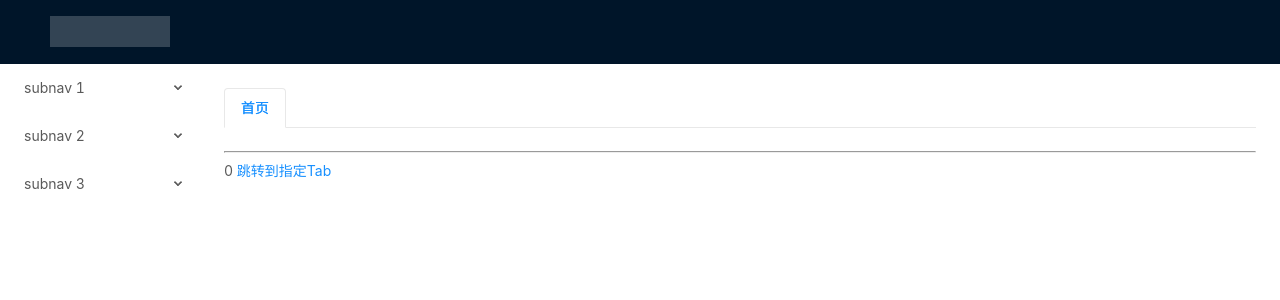
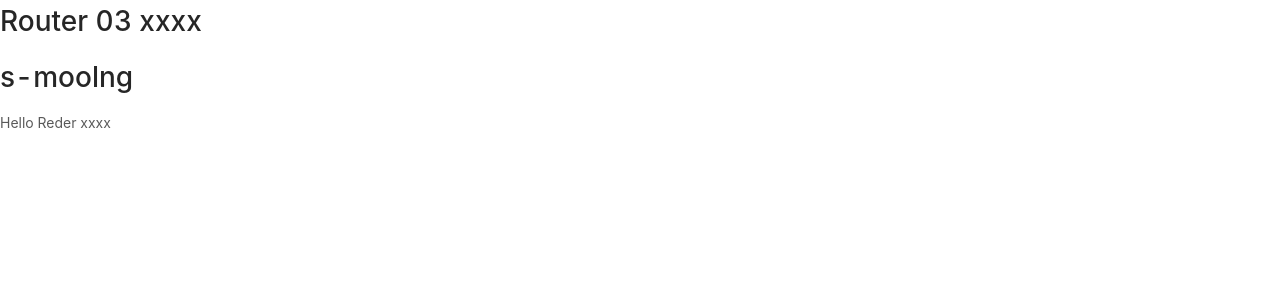
Before and after one commit to BluceLee2014/moolng-vue-antd, a Vue app: page /#/r3 in a window 1280 px wide. Shown: the top 300 px of the page. Built offline with nearby package versions, Linux system fonts and the light colour scheme.

Commit message:
通过render动态渲染标签，使用了JSX来实现

```diff
--- /dev/null
+++ b/src/App2.vue
@@ -0,0 +1,22 @@
+<template>
+  <div id="app">
+    <Router03></Router03>
+  </div>
+</template>
+
+<script>
+
+  import Router03 from "./components/Router03";
+
+
+
+export default {
+  name: 'app',
+  components: {
+    Router03
+  }
+}
+</script>
+
+<style>
+</style>
--- /dev/null
+++ b/src/components/QMoolng.vue
@@ -0,0 +1,48 @@
+<template>
+    <div>
+        <h1>s-moolng</h1>
+        <s-moolng :pname="age"></s-moolng>
+    </div>
+</template>
+
+<script>
+
+    import SMoolng from "./SMoolng";
+
+    export default {
+        name: "QMoolng",
+        props: {
+            aname: {
+                type: String
+            }
+        },
+        data() {
+            return {
+                age: null
+            }
+        },
+        components: {
+            SMoolng
+        },
+        watch: {
+            set aname(val) {
+                console.log(val)
+            }
+        },
+        created() {
+            console.log('-> created : ', this.$props.aname)
+            this.$data.age = this.$props.aname
+        },
+        mounted() {
+            console.log('-> mounted : ', this.$props.aname)
+        },
+        render() {
+
+            return ({})
+        }
+    }
+</script>
+
+<style scoped>
+
+</style>
--- a/src/components/Router03.vue
+++ b/src/components/Router03.vue
@@ -1,11 +1,28 @@
 <template>
-    <h1>Router 03</h1>
+    <div>
+        <h1>Router 03 {{mq}}</h1>
+        <q-moolng :aname=mq></q-moolng>
+<!--        <Router02></Router02>-->
+    </div>
 </template>
 
 <script>
-export default {
-  name: 'Router03'
-}
+    import QMoolng from "./QMoolng";
+
+    // import Router02 from "./Router02";
+
+
+    export default {
+        name: 'Router03',
+        components: {
+            QMoolng
+        },
+        data() {
+            return {
+                mq: 'xxxx'
+            }
+        }
+    }
 </script>
 
 <style>
--- /dev/null
+++ b/src/components/SMoolng.js
@@ -0,0 +1,36 @@
+export default {
+    name: 'SMoolng',
+    props: {
+        pname: {
+            type: String,
+            required: true
+        }
+    },
+    data() {
+        return {
+            sname: name
+        }
+    },
+    created() {
+        console.log('-> SMoolng created : ', this.$props.pname)
+        this.$data.age = this.$props.aname
+    },
+    mounted() {
+        console.log('-> SMoolng mounted : ', this.$props.pname)
+    },
+    render() {
+        console.log('->SMoolng render : ', this.$props.pname)
+        let name = this.$props.pname
+        console.log('SMoolng render', name)
+        return (
+            <div>
+                Hello Reder {name}
+            </div>
+        )
+    },
+    watch: {
+        name(val) {
+            console.log(val)
+        }
+    }
+}
--- a/src/main.js
+++ b/src/main.js
@@ -3,13 +3,19 @@ import router from './router'
 import Antd from 'ant-design-vue';
 import 'ant-design-vue/dist/antd.css';
 
-// import App from './App.vue'
-import Layout from './Layout'
+import App from './App2.vue'
+// import Layout from './Layout'
 
 Vue.config.productionTip = false
 Vue.use(Antd);
 
 new Vue({
     router,
-    render: h => h(Layout),
+    render: h => h(App),
 }).$mount('#app')
+
+
+// new Vue({
+//     router,
+//     render: h => h(Layout),
+// }).$mount('#app')
```
